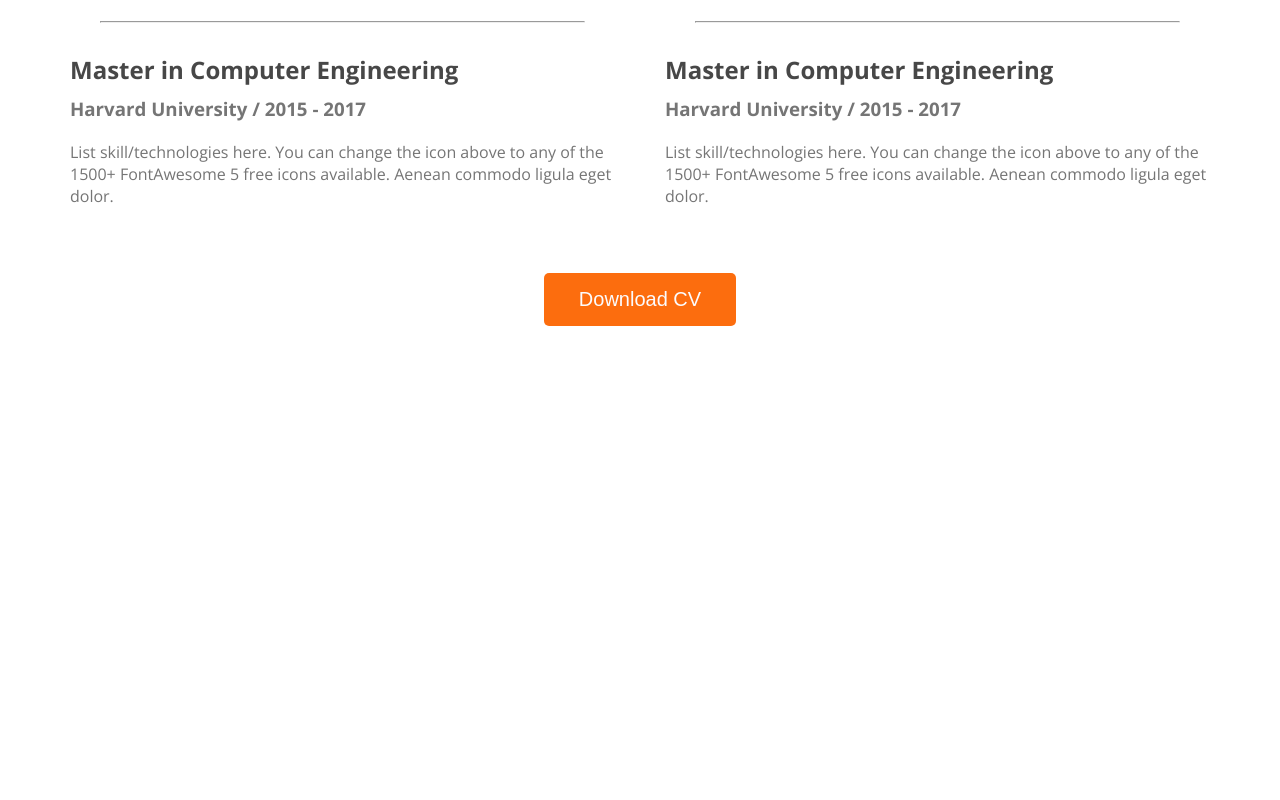
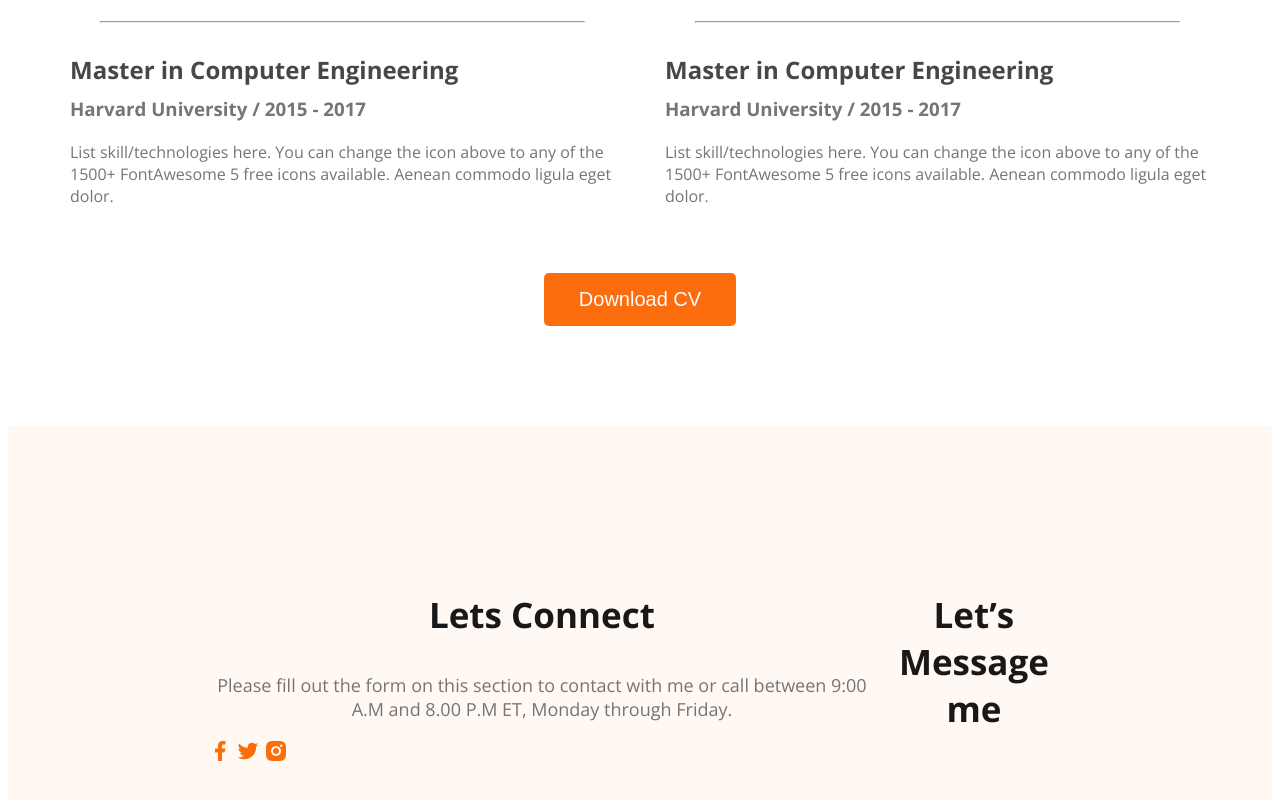
Before and after one commit to joynal2000/web-developer-portfolio, a plain HTML site: page index.html in a window 1280 px wide. Shown: the part 2923-3723 px from the top of the page. Before the commit the page ends 3257 px from the top, so only its background shows below. Drawn offline with nearby package versions, Linux system fonts and the light colour scheme.

Commit message:
added footer images

```diff
--- a/index.html
+++ b/index.html
@@ -145,10 +145,20 @@
             </div>
         </section>
 
-
-
     </main>
     <footer>
+        <div class="footer-column">
+            <h3 class="section-title">Lets Connect</h3>
+            <p class="section-description">Please fill out the form on this section to contact with me or call between 9:00 A.M and 8.00 P.M ET, Monday through Friday.</p>
+            <div class="social-link">
+                <a href=""><img src="../images/icons/facebook.png" alt=""></a>
+                <a href=""><img src="../images/icons/twitter.png" alt=""></a>
+                <a href=""><img src="../images/icons/insta.png" alt=""></a>
+
+            </div>
+        </div>
+        <div class="footer-column"></div>
+        <h3 class="section-title">Let’s Message me</h3>
 
     </footer>
 
--- a/styles/portfolio.css
+++ b/styles/portfolio.css
@@ -153,3 +153,9 @@ main section{
     text-align: center;
     margin-top: 50px;
 }
+footer{
+    display: flex;
+    background-color: #FFF8F3;
+    padding: 130px 200px;
+    margin-top: 100px;
+}
```
